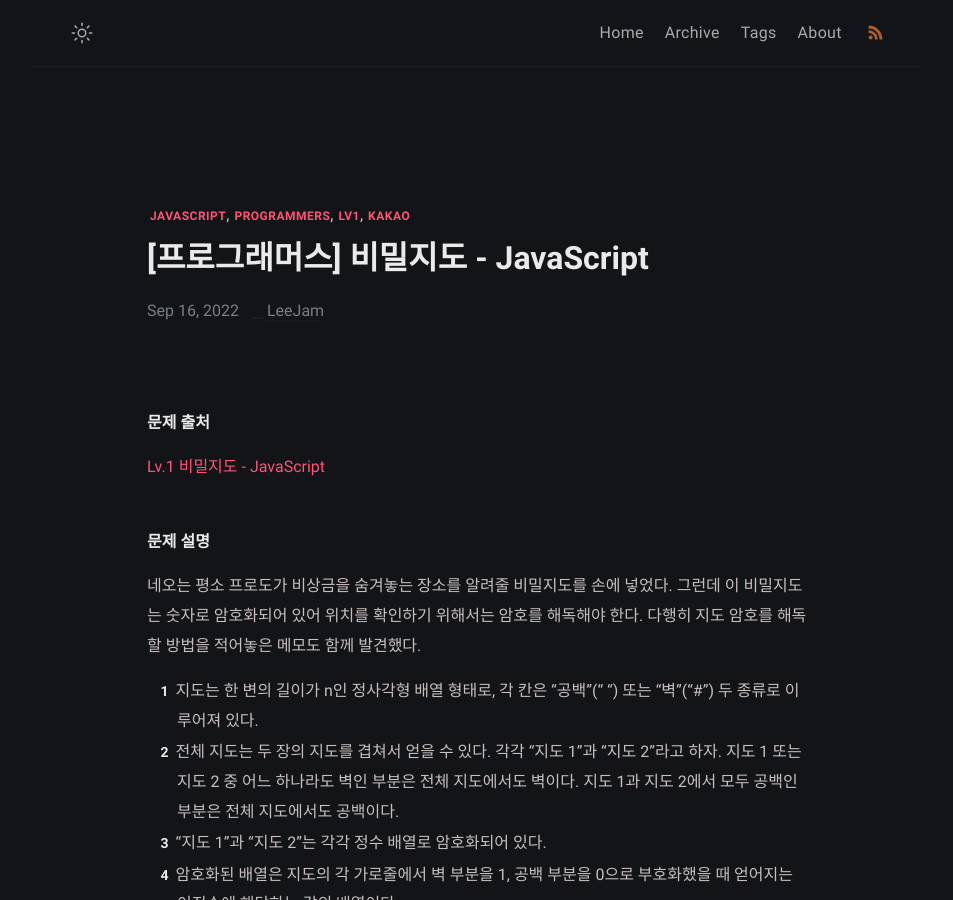
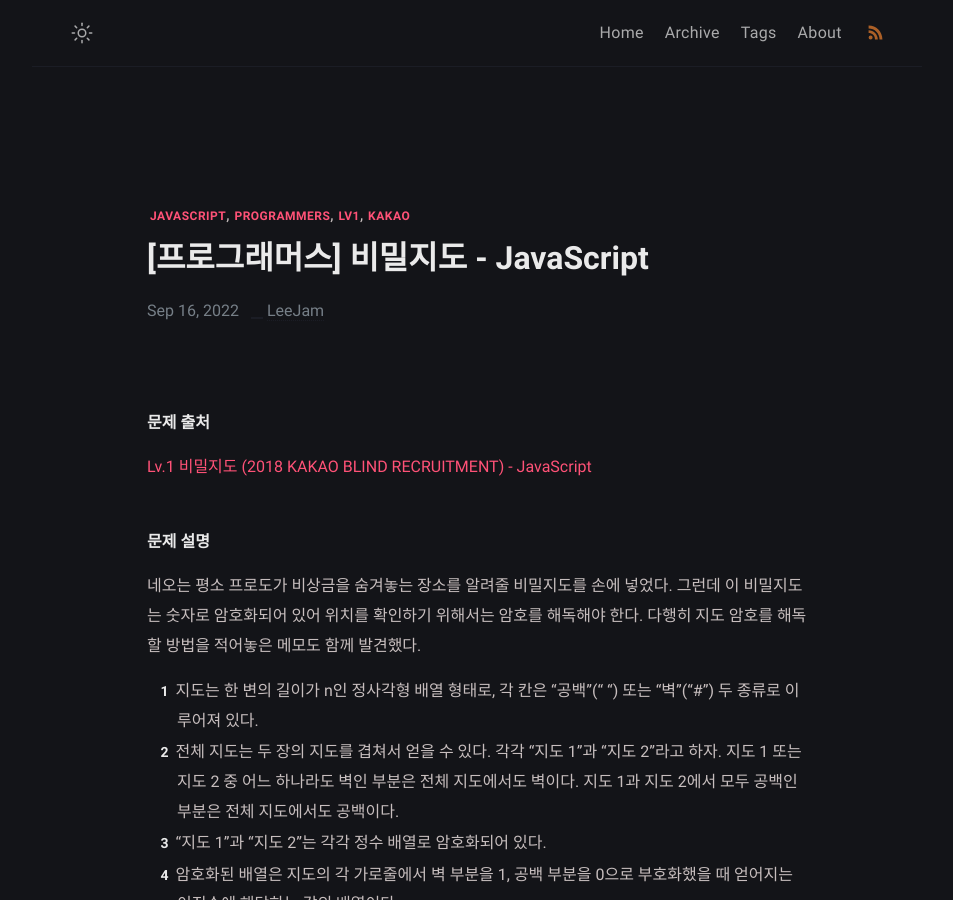
Before and after one commit to LeeJams/LeeJams.github.io, a Jekyll site: the page built from _posts/programmers/lv1/2022-09-16-비밀지도.md, in a window 1280 px wide and 900 px high. Shown: the whole window, without its empty margins (163-1116 px from the left). Built offline with Jekyll 4.4.1, drawn with Linux system fonts in a browser that asks for light colours; comment, search, counter and statistics services are not loaded.

Commit message:
img error

```diff
--- a/_posts/programmers/lv1/2022-09-16-비밀지도.md
+++ b/_posts/programmers/lv1/2022-09-16-비밀지도.md
@@ -6,7 +6,7 @@ tags: [JAVASCRIPT, PROGRAMMERS, LV1, KAKAO]
 
 ##### 문제 출처
 
-[Lv.1 비밀지도 - JavaScript](https://school.programmers.co.kr/learn/courses/30/lessons/17681?language=javascript){:target="\_blank"}
+[Lv.1 비밀지도 (2018 KAKAO BLIND RECRUITMENT) - JavaScript](https://school.programmers.co.kr/learn/courses/30/lessons/17681?language=javascript){:target="\_blank"}
 
 ##### 문제 설명
 
@@ -17,7 +17,7 @@ tags: [JAVASCRIPT, PROGRAMMERS, LV1, KAKAO]
 3. "지도 1"과 "지도 2"는 각각 정수 배열로 암호화되어 있다.
 4. 암호화된 배열은 지도의 각 가로줄에서 벽 부분을 1, 공백 부분을 0으로 부호화했을 때 얻어지는 이진수에 해당하는 값의 배열이다.
 
-![비밀지도](../../images/map.png)
+![비밀지도](../../assets/img/map.png)
 
 네오가 프로도의 비상금을 손에 넣을 수 있도록, 비밀지도의 암호를 해독하는 작업을 도와줄 프로그램을 작성하라.
 
```
Also changed, not shown: assets/img/map.png (renamed from _posts/images/map.png).
